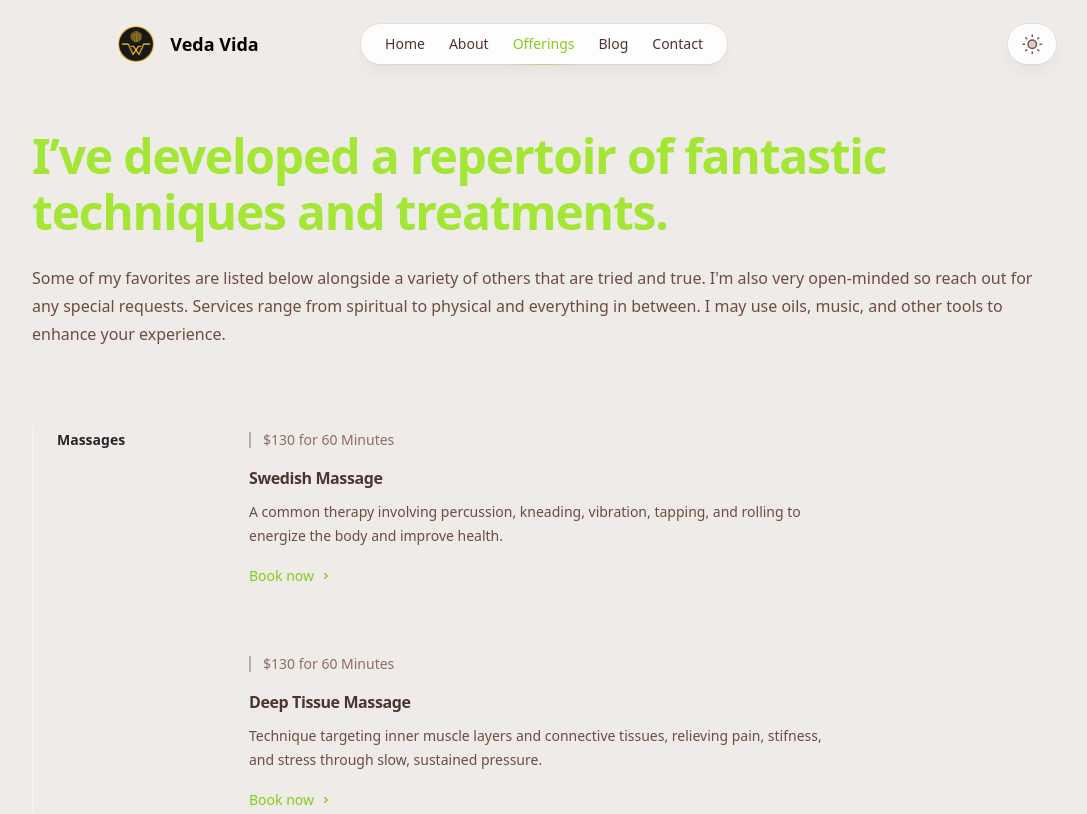
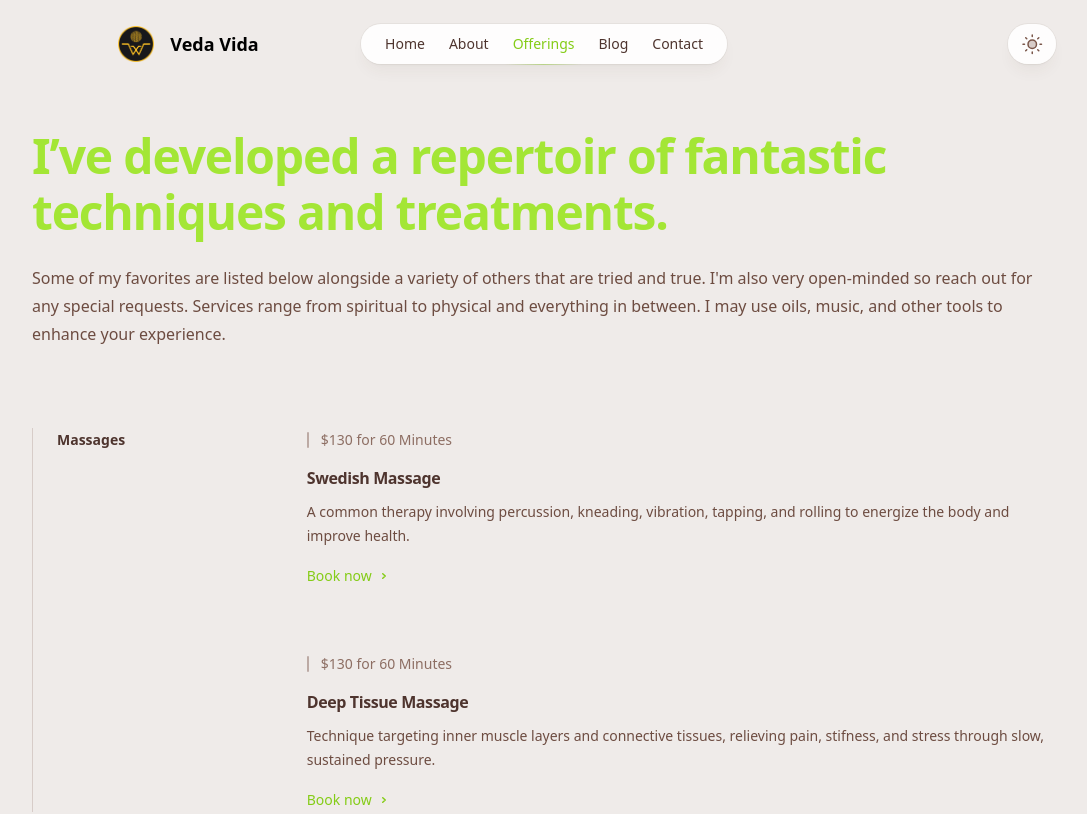
Before and after one commit to cv-us/vv, a Next.js app: page /offerings in a window 1280 px wide. Shown: the top 814 px of the page, without its empty margins (96-1183 px from the left). Built offline with nearby package versions, Linux system fonts and the light colour scheme.

Commit message:
section width for offerings page

```diff
--- a/src/components/Section.jsx
+++ b/src/components/Section.jsx
@@ -6,12 +6,12 @@ export function Section({ title, children }) {
   return (
     <section
       aria-labelledby={id}
-      className="md:border-l md:border-zinc-100 md:pl-6 md:dark:border-zinc-700/40"
+      className="md:border-l md:border-brown-100 md:pl-6 md:dark:border-brown-700/40"
     >
-      <div className="grid max-w-3xl grid-cols-1 items-baseline gap-y-8 md:grid-cols-4">
+      <div className="grid  grid-cols-1 items-baseline gap-y-8 md:grid-cols-4">
         <h2
           id={id}
-          className="text-sm font-semibold text-zinc-800 dark:text-zinc-100"
+          className="text-sm font-semibold text-brown-800 dark:text-brown-100"
         >
           {title}
         </h2>
```
